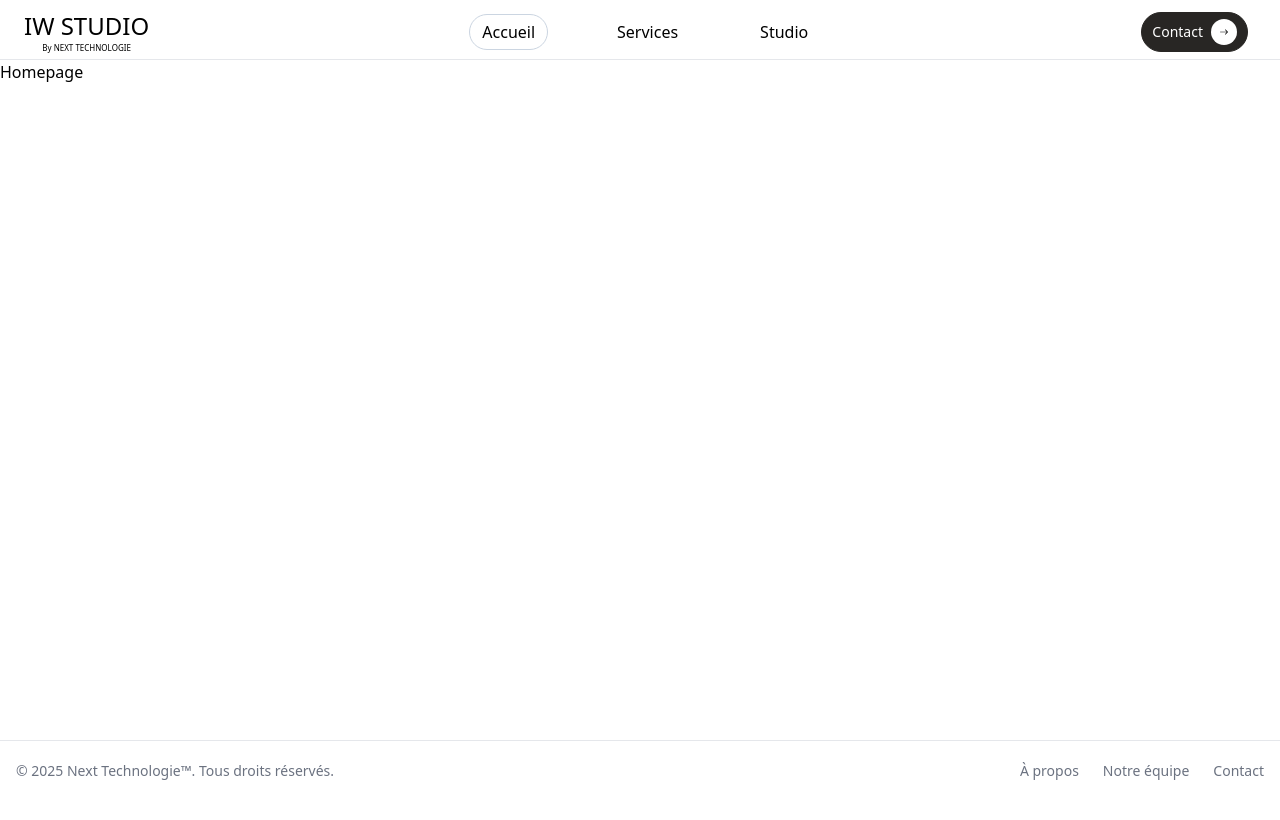
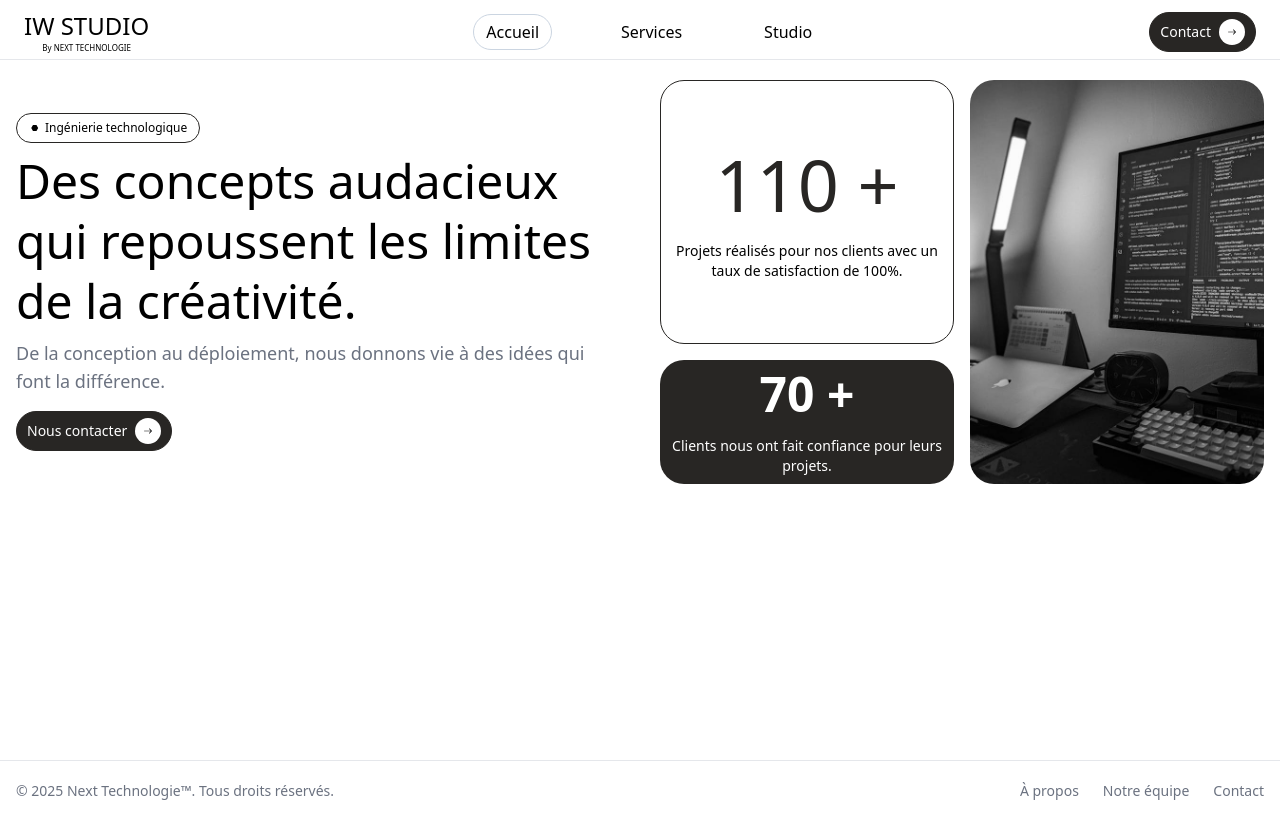
Before and after one commit to DaniOmer/next-technologie, a React (Vite) app: page / in a window 1280 px wide. Built offline with nearby package versions, Linux system fonts and the light colour scheme.

Commit message:
Implemented homepage first section

```diff
--- a/src/components/Header.jsx
+++ b/src/components/Header.jsx
@@ -3,7 +3,7 @@ import { IoIosArrowRoundForward } from "react-icons/io";
 
 function Header() {
   return (
-    <header>
+    <header className="fixed top-0 left-0 right-0 z-50">
       <nav className="bg-white border-gray-200 px-4 lg:px-6 py-2.5 h-[60px] border-b">
         <div className="flex flex-wrap justify-between items-center mx-auto max-w-screen-xl">
           <Link to="/" className="flex flex-col justify-center items-center">
@@ -11,7 +11,7 @@ function Header() {
             <span className="text-[8px]">By NEXT TECHNOLOGIE</span>
           </Link>
           <div className="flex items-center lg:order-2">
-            <button className="flex justify-between items-center border border-primary bg-primary text-white hover:bg-transparent hover:text-black rounded-full text-sm px-2.5 py-1.5 mr-2 transition-all ease-in-out delay-75 group">
+            <button className="flex justify-between items-center border border-primary bg-primary text-white hover:bg-transparent hover:text-black rounded-full text-sm px-2.5 py-1.5 transition-all ease-in-out delay-75 group">
               <span className="block">Contact</span>
               <span className="block p-1.5 rounded-full bg-white text-black ml-2 group-hover:bg-primary group-hover:text-white group-hover:animate-pulse">
                 <IoIosArrowRoundForward />
@@ -59,7 +59,7 @@ function Header() {
               <li>
                 <NavLink
                   to="/"
-                  className="lg:border border-transparent px-3 py-1.5 rounded-full hover:border-slate-300"
+                  className="lg:border border-transparent px-3 py-1.5 rounded-full hover:border-slate-300 transition-all ease-in delay-150"
                   aria-current="page"
                 >
                   Accueil
@@ -68,7 +68,7 @@ function Header() {
               <li>
                 <NavLink
                   to="/our-services"
-                  className="lg:border border-transparent px-3 py-1.5 rounded-full hover:border-slate-300"
+                  className="lg:border border-transparent px-3 py-1.5 rounded-full hover:border-slate-300 transition-all ease-in delay-150"
                   aria-current="page"
                 >
                   Services
@@ -77,7 +77,7 @@ function Header() {
               <li>
                 <NavLink
                   to="/our-work"
-                  className="lg:border border-transparent px-3 py-1.5 rounded-full hover:border-slate-300"
+                  className="lg:border border-transparent px-3 py-1.5 rounded-full hover:border-slate-300 transition-all ease-in delay-150"
                   aria-current="page"
                 >
                   Studio
--- a/src/layouts/MainLayout.jsx
+++ b/src/layouts/MainLayout.jsx
@@ -6,9 +6,11 @@ function MainLayout() {
   return (
     <>
       <Header />
-      <div className="min-h-[calc(100vh-120px)] box-border max-w-screen-xl mx-auto pb-4">
-        <Outlet />
-      </div>
+      <main className="px-4">
+        <div className="min-h-[calc(100vh-120px)] mt-[70px] max-w-screen-xl mx-auto pb-4">
+          <Outlet />
+        </div>
+      </main>
       <Footer />
     </>
   );
--- a/src/pages/Homepage.jsx
+++ b/src/pages/Homepage.jsx
@@ -1,4 +1,63 @@
+import { VscDebugBreakpointData } from "react-icons/vsc";
+import { IoIosArrowRoundForward } from "react-icons/io";
+
+import HomepageImage from "../assets/homepage.jpg";
+
 function Homepage() {
-  return <div>Homepage</div>;
+  return (
+    <div className="mt-28 lg:mt-20">
+      <div className="grid grid-cols-1 lg:grid-cols-2 gap-10 max-w-screen-xl mx-auto">
+        <div className="flex flex-col lg:justify-center lg:items-center">
+          <div className="flex justify-center items-center gap-1 px-3 py-1.5 border border-primary rounded-full w-fit text-xs self-start">
+            <VscDebugBreakpointData />
+            <span>Ingénierie technologique</span>
+          </div>
+          <h1 className="text-3xl lg:text-5xl font-medium my-2 leading-10 lg:leading-tight">
+            Des concepts audacieux qui repoussent les limites de la créativité.
+          </h1>
+          <p className="text-base lg:text-lg text-gray-500">
+            De la conception au déploiement, nous donnons vie à des idées qui
+            font la différence.
+          </p>
+          <div className="w-full mt-4">
+            <button className="flex justify-between items-center border border-primary bg-primary text-white hover:bg-transparent hover:text-black rounded-full text-sm px-2.5 py-1.5 transition-all ease-in-out delay-75 group">
+              <span className="block">Nous contacter</span>
+              <span className="block p-1.5 rounded-full bg-white text-black ml-2 group-hover:bg-primary group-hover:text-white group-hover:animate-pulse">
+                <IoIosArrowRoundForward />
+              </span>
+            </button>
+          </div>
+        </div>
+        <div className="w-full max-h-[450px] grid grid-cols-1 md:grid-cols-2 gap-y-2 gap-x-4">
+          <div className="grid md:grid-rows-3 grid-cols-2 md:grid-cols-1 gap-2 md:gap-4">
+            <div className="md:row-span-2 flex flex-col justify-center items-center border border-primary rounded-3xl">
+              <h2 className="text-3xl md:text-7xl font-medium my-1 leading-10 lg:leading-tight text-primary">
+                110 +
+              </h2>
+              <p className="text-xs md:text-sm text-center p-2">
+                Projets réalisés pour nos clients avec un taux de satisfaction
+                de 100%.{" "}
+              </p>
+            </div>
+            <div className="flex flex-col justify-center items-center bg-primary text-white rounded-3xl">
+              <h2 className="text-2xl md:text-5xl font-bold my-1 leading-10 lg:leading-tight">
+                70 +
+              </h2>
+              <p className="text-xs md:text-sm text-center p-2">
+                Clients nous ont fait confiance pour leurs projets.{" "}
+              </p>
+            </div>
+          </div>
+          <div className="rounded-3xl overflow-hidden h-full w-full row-start-1 md:row-auto">
+            <img
+              src={HomepageImage}
+              alt="homepage"
+              className="h-full w-full object-cover"
+            />
+          </div>
+        </div>
+      </div>
+    </div>
+  );
 }
 export default Homepage;
```
Also changed, not shown: src/assets/homepage.jpg (added).
